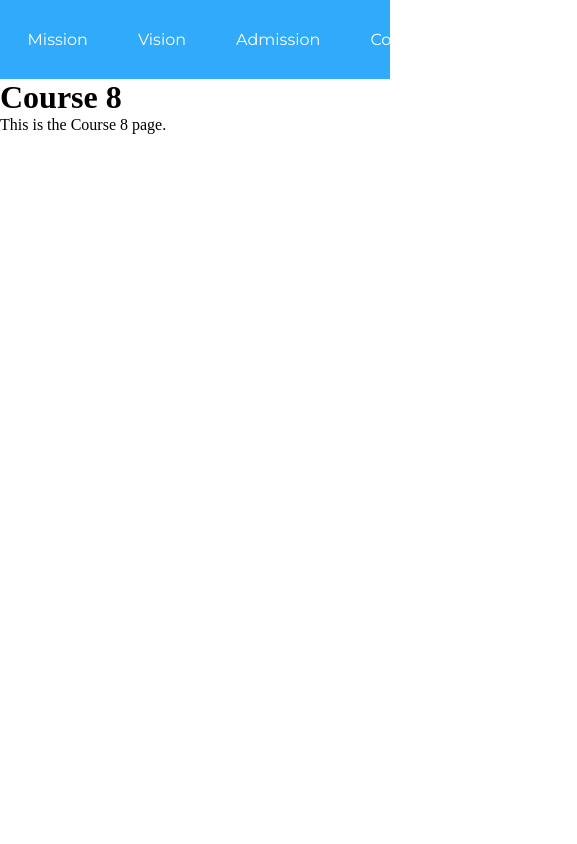
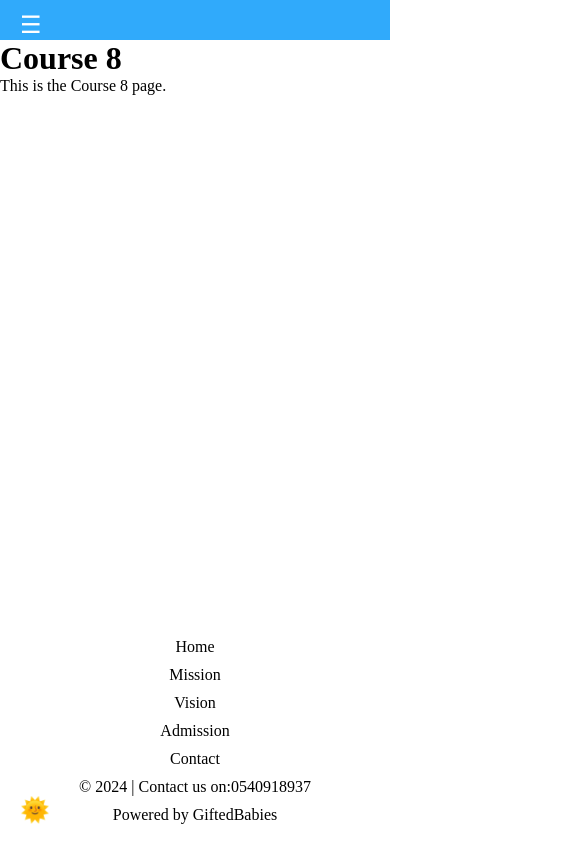
Before and after one commit to NIIOTAS/GitedBabies, a React (Vite) app: page /programs/course8 in a window 390 px wide. Shown: the whole page, 577 px wide, since content can reach past the window. Built offline with nearby package versions, Linux system fonts and the light colour scheme.

Commit message:
navbar-for-smaller-screen-solved

```diff
--- a/src/App.css
+++ b/src/App.css
@@ -5,3 +5,31 @@
     box-sizing: border-box;
 
   }
+
+/* Default (Gold theme) */
+body[data-theme='gold'] {
+  --background-color: #FFD700; /* Gold */
+  --text-color: black;
+  --link-color: darkblue;
+}
+
+/* Sea-blue theme */
+body[data-theme='sea-blue'] {
+  --background-color: #0077be; /* Sea-blue */
+  --text-color: white;
+  --link-color: #FFD700; /* Gold links */
+}
+
+.App {
+  background-color: var(--background-color);
+  color: var(--text-color);
+}
+
+a {
+  color: var(--link-color);
+}
+
+footer {
+  background-color: var(--background-color);
+  color: var(--text-color);
+}
--- a/src/App.tsx
+++ b/src/App.tsx
@@ -1,4 +1,4 @@
-import React from 'react';
+import React, { useState } from 'react';
 import { BrowserRouter as Router, Route, Routes } from 'react-router-dom';
 import Navbar from './components/Navbar';  // Assuming Navbar is in the components folder
 import Home from './pages/Home.tsx';
@@ -16,11 +16,20 @@ import Course6 from './pages/programs/Course6';
 import Course7 from './pages/programs/Course7';
 import Course8 from './pages/programs/Course8';
 import AboutCeoMessage from './pages/about/AboutCeoMessage.tsx';
-import "./App.css";
+import './App.css';
+import Footer from './components/Footer.tsx';
 
 const App: React.FC = () => {
+  const [theme, setTheme] = useState<'gold' | 'sea-blue'>('gold'); // Default theme
+
+  const toggleTheme = () => {
+    setTheme((prevTheme) => (prevTheme === 'gold' ? 'sea-blue' : 'gold'));
+    document.body.setAttribute('data-theme', theme === 'gold' ? 'sea-blue' : 'gold'); // Apply theme globally
+  };
+
   return (
     <Router>
+      <div className="App">
         <Navbar />
         <Routes>
           <Route path="/" element={<Home />} />
@@ -38,9 +47,12 @@ const App: React.FC = () => {
           <Route path="/programs/course6" element={<Course6 />} />
           <Route path="/programs/course7" element={<Course7 />} />
           <Route path="/programs/course8" element={<Course8 />} />
-
           {/* Add routes for the rest of the courses similarly */}
         </Routes>
+
+        {/* Pass theme and toggleTheme to Footer */}
+        <Footer toggleTheme={toggleTheme} theme={theme} />
+      </div>
     </Router>
   );
 };
--- /dev/null
+++ b/src/components/Footer.css
@@ -0,0 +1,70 @@
+/* Default theme (Gold) */
+body[data-theme='gold'] {
+    --background-color: #FFD700; /* Gold */
+    --text-color: black;
+    --link-color: darkblue;
+}
+
+/* Sea-blue theme */
+body[data-theme='sea-blue'] {
+    --background-color: #0077be; /* Sea-blue */
+    --text-color: white;
+    --link-color: #FFD700; /* Gold links */
+}
+
+footer {
+    background-color: var(--background-color);
+    color: var(--text-color);
+    text-align: center;
+    padding: 20px;
+    width: 100%;
+    position: fixed;
+    bottom: 0;
+    left: 0;
+    z-index: 500; /* Lower z-index to ensure navbar appears above */
+}
+
+footer .content {
+    display: flex;
+    flex-direction: column;
+    justify-content: center;
+    align-items: center;
+    gap: 10px;
+}
+
+footer nav ul {
+    list-style-type: none;
+    display: flex;
+    flex-wrap: wrap;
+    gap: 15px;
+    margin: 0;
+    padding: 0;
+}
+
+footer nav ul li {
+    display: inline;
+}
+
+footer a {
+    color: var(--link-color);
+    text-decoration: none;
+}
+
+footer .theme-switcher {
+    position: absolute;
+    bottom: 20px;
+    left: 20px;
+    font-size: 24px;
+    background: transparent;
+    border: none;
+    cursor: pointer;
+    color: var(--text-color);
+}
+
+/* Responsive Footer for smaller screens */
+@media (max-width: 768px) {
+    footer nav ul {
+        flex-direction: column;
+        gap: 10px;
+    }
+}
--- a/src/components/Footer.tsx
+++ b/src/components/Footer.tsx
@@ -1,62 +1,40 @@
 import React from 'react';
+import { Link } from 'react-router-dom';
+import './Footer.css';
 
-// Get the current year dynamically
+interface FooterProps {
+  toggleTheme: () => void;
+  theme: 'gold' | 'sea-blue';
+}
+
 const currentYear = new Date().getFullYear();
 
-const Footer: React.FC = () => {
+const Footer: React.FC<FooterProps> = ({ toggleTheme, theme }) => {
   return (
-    <footer style={footerStyles}>
-      <div style={contentStyles}>
-        <p style={textStyles}>&copy; {currentYear} | contact us on:
-          <a
-            href="tel:+233540918937" //subject to change Using c.e.o's phone number
-            style={phoneLinkStyles}
-          >
-            0540918937
-          </a>
+    <footer>
+      <div className="content">
+        <nav>
+          <ul>
+            <li><Link to="/">Home</Link></li>
+            <li><Link to="/mission">Mission</Link></li>
+            <li><Link to="/vision">Vision</Link></li>
+            <li><Link to="/admission">Admission</Link></li>
+            <li><Link to="/contact">Contact</Link></li>
+          </ul>
+        </nav>
+
+        <p>&copy; {currentYear} | Contact us on:
+          <a href="tel:+233540918937">0540918937</a>
         </p>
-        <p style={poweredByStyles}>Powered by GiftedBabies</p>
+        <p className="powered-by">Powered by GiftedBabies</p>
+
+        {/* Theme Switcher Button */}
+        <button onClick={toggleTheme} className="theme-switcher">
+          {theme === 'gold' ? '🌞' : '🌊'}
+        </button>
       </div>
     </footer>
   );
 };
 
-// Styles
-const footerStyles: React.CSSProperties = {
-    backgroundColor: 'blue',
-    color: 'white',
-    textAlign: 'center',
-    position: 'relative',
-    bottom: 0,
-    left: 0,
-    width: '100%',
-    padding: '10px 0',
-    boxSizing: 'border-box',
-    boxShadow: '0 4px 8px rgba(255, 255, 255, 0.3), 0 6px 20px rgba(0, 0, 0, 0.2), 0 10px 40px rgba(0, 0, 0, 0.3)',
-    marginTop: 'auto',
-  };
-
-const contentStyles: React.CSSProperties = {
-  display: 'flex',
-  flexDirection: 'column', // Change to column to stack the text
-  justifyContent: 'center',
-  alignItems: 'center',
-  gap: '5px',
-};
-
-const textStyles: React.CSSProperties = {
-  margin: 0,
-};
-
-const poweredByStyles: React.CSSProperties = {
-  fontSize: '14px',  // Slightly smaller font for the powered by statement
-  color: 'lightgray',
-};
-
-const phoneLinkStyles: React.CSSProperties = {
-  marginLeft: '10px',
-  color: 'white',
-  textDecoration: 'none',
-};
-
 export default Footer;
--- a/src/components/Navbar.css
+++ b/src/components/Navbar.css
@@ -80,3 +80,51 @@
   background-color: #f9d73d;
   border-radius: 5px;
 }
+
+/* Hide hamburger icon on larger screens */
+.hamburger {
+  display: none;
+}
+
+/* Mobile Styles */
+@media (max-width: 768px) {
+  .hamburger {
+    display: block;
+    position: absolute;
+    left: 20px; /* Move hamburger icon to the left */
+    top: 10px;  /* Push the hamburger icon up */
+    font-size: 24px; /* Adjust size if needed */
+    cursor: pointer;
+    color: white;
+  }
+
+  /* Navbar initially hidden off-screen at the bottom */
+  .nav-items {
+    display: flex;
+    flex-direction: column;
+    width: 100%;
+    position: fixed;
+    bottom: 0; /* Start at the bottom of the screen */
+    left: 0;
+    background-color: #30aafb;
+    transform: translateY(100%); /* Hide the menu off the screen */
+    transition: transform 0.5s ease-in-out; /* Smooth slide transition */
+    z-index: 1000; /* Make sure it lies on top of footer and other content */
+  }
+
+  /* Show the nav-items by moving them to visible position */
+  .nav-items.show {
+    transform: translateY(0); /* Slide up to the top */
+  }
+
+  .nav-items li {
+    text-align: center;
+  }
+
+  /* Dropdown on mobile should be fully visible when opened */
+  .dropdown-content {
+    position: relative;
+    background-color: #30aafb;
+    width: 100%;
+  }
+}
--- a/src/components/Navbar.tsx
+++ b/src/components/Navbar.tsx
@@ -4,6 +4,7 @@ import './Navbar.css';
 
 const Navbar: React.FC = () => {
   const [openDropdown, setOpenDropdown] = useState<string | null>(null);
+  const [isMenuOpen, setIsMenuOpen] = useState(false); // For mobile menu
 
   const handleDropdownToggle = (dropdown: string) => {
     if (openDropdown === dropdown) {
@@ -13,13 +14,21 @@ const Navbar: React.FC = () => {
     }
   };
 
+  const toggleMenu = () => {
+    setIsMenuOpen(!isMenuOpen); // Toggle mobile menu
+  };
+
   const closeDropdown = () => {
-    setOpenDropdown(null); // Close the dropdown
+    setOpenDropdown(null); // Close dropdown
+    setIsMenuOpen(false); // Close mobile menu
   };
 
   return (
     <nav className="navbar">
-      <ul className="nav-items">
+      <span className="hamburger" onClick={toggleMenu}>
+        {isMenuOpen ? 'X' : '☰'} {/* Toggle between hamburger and 'X' icon */}
+      </span>
+      <ul className={`nav-items ${isMenuOpen ? 'show' : ''}`}>
         <li>
           <Link to="/" onClick={closeDropdown}>Home</Link>
         </li>
```
Lines whose indentation alone changed are shown as unchanged.
